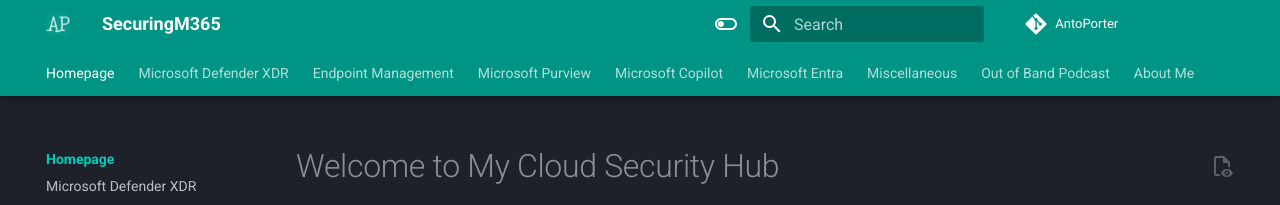
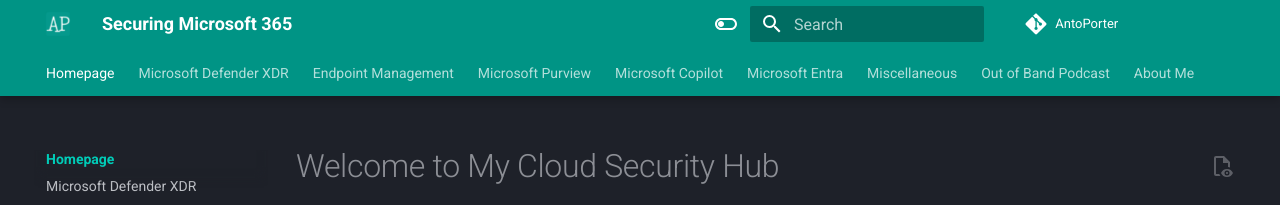
Before and after one commit to AntoPorter/antoporter.github.io, an MkDocs documentation site: the page built from docs/index.md, in a window 1280 px wide. Shown: the top 205 px of the page. Built offline with MkDocs 1.6.1 and Material for MkDocs 9.7.7, drawn with Linux system fonts in a browser that asks for light colours; comment, search, counter and statistics services are not loaded.

Commit message:
Update mkdocs.yml

```diff
--- a/mkdocs.yml
+++ b/mkdocs.yml
@@ -1,5 +1,5 @@
 # Site
-site_name: SecuringM365
+site_name: Securing Microsoft 365
 site_url: https://www.securingm365.com
 site_author: Anthony Porter.
 site_description: Securing Microsoft 365
```
